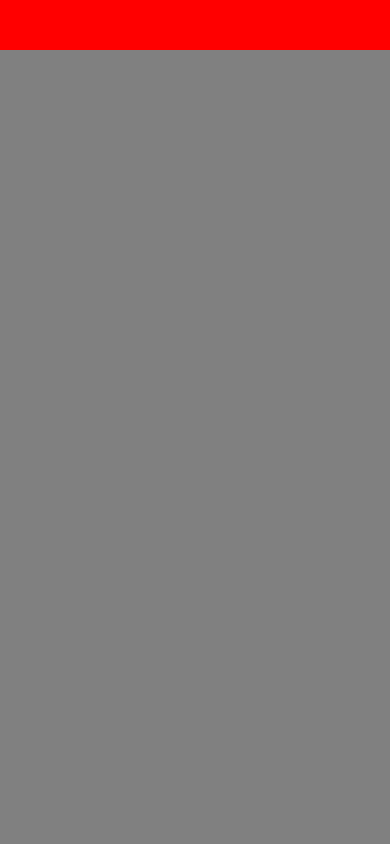
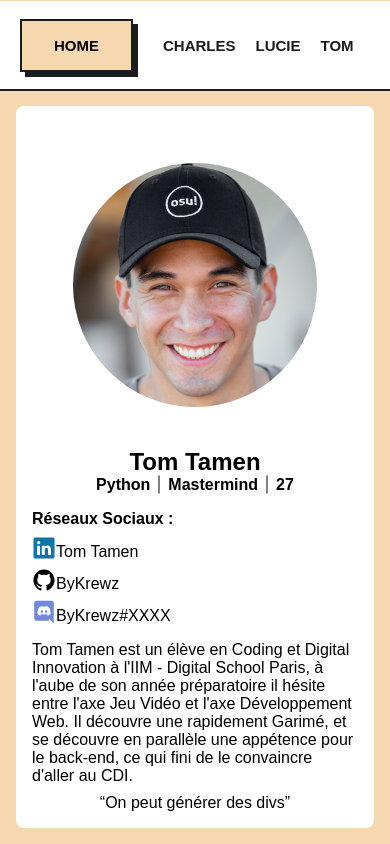
Before and after one commit to ByKrewz/Projet-W1-Git-Github, a plain HTML site: page charles/tom.html in a window 390 px wide. Drawn offline with nearby package versions, Linux system fonts and the light colour scheme.

Commit message:
:lipstick: Add profile + body bg color

```diff
--- a/charles/main.js
+++ b/charles/main.js
@@ -1,16 +1,16 @@
 "use strict"
 
 function getScrollPercent() {
-    var h = document.documentElement,
-        b = document.body,
+    var h = document.querySelector('main'),
         st = 'scrollTop',
         sh = 'scrollHeight';
-    return (h[st]||b[st]) / ((h[sh]||b[sh]) - h.clientHeight) * 100;
+    return (h[st]) / ((h[sh]) - h.clientHeight) * 100;
 }
 
-window.addEventListener("scroll", (e) => {
+document.querySelector("main").addEventListener("scroll", (e) => {
     console.log(getScrollPercent())
-    document.querySelector(".scene").style.transform = `rotateY(${getScrollPercent() / 100 * 270}deg) translateY(${getScrollPercent() / 100 * 900}px)`
+    document.querySelector(".scene").style.transform = `rotateY(${getScrollPercent() / 100 * 240}deg)`
+    // document.querySelector(".scene").style.transform = `rotateY(${getScrollPercent() / 100 * 240}deg) translateY(${getScrollPercent() / 100 * 900}px)`
     // console.log(`-${getScrollPercent() * 2}px`)
     // document.querySelector(".scene").style.top = `-${getScrollPercent() / 100 * 300}px`
 
--- a/charles/style.css
+++ b/charles/style.css
@@ -1,3 +1,104 @@
+/* ------------------------------------------------------------------- */
+
+* {
+    margin: 0;
+    padding: 0;
+    box-sizing: border-box;
+    font-family: 'Bahnschrift', sans-serif;
+}
+
+:root{
+    --black : #1b1c1e ;
+    --color : #f5d8b0 ;
+    --vert: #b9ff82;
+}
+
+body{
+    background-color: #ffffff;
+}
+
+header{
+    display: flex;
+    flex-direction: row;
+    position: fixed;
+    width: 100%;
+    margin: auto;
+    top: 1px;
+    padding:10px;
+    font-size:1.1rem;
+    height: 90px;
+    align-items: center;
+    border-bottom: var(--black) 2px solid;
+    background-color: white;
+    z-index: 10;
+}
+
+header nav{
+    display: flex;
+    flex-direction: row;
+    justify-content: space-between;
+    width: 100%;
+    margin-left: 50px;
+}
+
+header nav img{
+    width: 50px;
+    height: 50px;
+}
+
+header nav ul{
+    display: flex;
+    flex-direction: row;
+    align-items: center;
+}
+
+header nav ul li{
+    list-style: none;
+    justify-content: space-between;
+    width: 100%;
+}
+
+header nav ul li a{
+    padding:0 10px;
+    color: var(--black);
+    text-decoration: none;
+    text-transform: uppercase;
+    font-weight: bold;
+    font-size: 15px;
+    /* font-family: 'Playfair Display', serif; */
+}
+
+header nav button{
+    border: #1b1c1e 2px solid;
+    padding: 1rem 2rem ;
+    font-size: 15px;
+    font-weight: bold;
+    text-transform: uppercase;
+    margin-right: 20px;
+    box-shadow: #1b1c1e 5px 5px ;
+    background-color: var(--color);
+}
+
+@media screen and (max-width:760px) {
+    header nav{
+        display: flex;
+        flex-direction: row;
+        justify-content: space-between;
+        width: 100%;
+        margin-left: 10px;
+    }
+}
+
+/* ------------------------------------------------------------------- */
+
+/* fix nav bar */
+
+header nav{
+    justify-content: start;
+}
+
+/* fix nav bar */
+
 * {
     padding: 0;
     margin: 0;
@@ -5,52 +106,134 @@
     transform-style: preserve-3d;
 }
 
+a {
+    color: black;
+    text-decoration: none;
+}
+
 :root {
-    --navHeight: 50px;
+    --navHeight: 90px;
+    --translateValue: 25vh;
 }
 
 body {
-    overflow-x: hidden;
+    overflow: hidden;
     min-height: 100vh;
-    background: grey;
-}
-
-header {
-    height: var(--navHeight);
-    background-color: red;
+    background: #f5d8b0;
+    position: relative;
 }
 
 main {
     /* height: calc(100vh - var(--navHeight)); */
-    position: relative;
+    position: absolute;
+    bottom: 0;
+
+    height: calc(100vh - var(--navHeight));
+    overflow-y: scroll;
+    overflow-x: hidden;
+    scroll-snap-type: y mandatory;
+    /* margin: 16px 0 0 0; */
 }
 
 .scene {
     display: grid;
     place-items: center;
-    position: absolute;
+
 }
 
-section {
+.scene > section {
     height: calc(100vh - var(--navHeight));
-    padding: 16px;
+    width: 100%;
+    padding: 0 16px;
+    display: grid;
+    place-items: center;
+    scroll-snap-align: start;
+}
+
+
+section:nth-of-type(1) {
+    transform: rotateY(0deg) translateZ(var(--translateValue));
+}
+
+section:nth-of-type(2) {
+    transform: rotateY(-120deg) translateZ(var(--translateValue));
+}
+
+section:nth-of-type(3) {
+    transform: rotateY(-240deg) translateZ(var(--translateValue));
 }
 
 section > .card__container {
     width: 100%;
-    height: 100%;
+    height: calc(100% - 32px);
     border-radius: 8px;
     background: white;
+    padding: 16px;
+    display: flex;
+    flex-direction: column;
+    justify-content: space-between;
+    overflow-y: scroll;
 }
 
-section:nth-of-type(1) {
-    transform: rotateY(0deg) translateZ(400px);
+.profile__picture {
+    width: 100%;
+    aspect-ratio: 1 / 1;
+    display: grid;
+    place-items: center;
 }
 
-section:nth-of-type(2) {
-    transform: rotateY(-120deg) translateZ(400px);
+.profile__bio {
+    display: flex;
+    flex-direction: column;
+    justify-content: space-between;
+    height: 100%;
+    /* flex: 1 1 auto; */
 }
 
-section:nth-of-type(3) {
-    transform: rotateY(-240deg) translateZ(400px);
+.profile__picture img{
+    width: 75%;
+    aspect-ratio: 1 / 1;
+    object-fit: cover;
+    object-position: center;
+    border-radius: 50%;
 }
+
+.bio__name, .bio__surnames {
+    text-align: center;
+}
+
+.bio__surnames {
+    margin-bottom: 1rem;
+}
+
+.bio__surnames > span.separator {
+    width: 1px;
+    height: 100%;
+    border: solid 1px grey;
+    margin: 8px;
+    border-radius: 10px;
+}
+
+.bio__networks {
+    display: flex;
+    flex-direction: column;
+}
+
+.bio__networks > h4 {
+    margin-bottom: 0.5rem;
+}
+
+.bio__networks a {
+    display: flex;
+    align-items: center;
+}
+
+.bio__networks > a > ion-icon{
+    font-size: 1.5rem;
+    margin-bottom: 0.5rem;
+}
+
+.bio__quote {
+    display: flex;
+    justify-content: center;
+}
--- a/charles/tom.html
+++ b/charles/tom.html
@@ -5,17 +5,57 @@
     <meta http-equiv="X-UA-Compatible" content="IE=edge">
     <meta name="viewport" content="width=device-width, initial-scale=1.0">
     <title>Document</title>
-    <link rel="stylesheet" href="./../nav.css">
+    <link rel="stylesheet" href="../nav.css">
     <link rel="stylesheet" href="./style.css">
 </head>
 <body>
     <header>
-
+        <nav>
+            <button>Home</button>
+            <ul>
+                <li><a href="../lucie/charles.html">Charles</a></li>
+                <li><a href="../tom/lucie.html">Lucie</a></li>
+                <li><a href="../charles/tom.html">Tom</a></li>
+            </ul>
+        </nav>
     </header>
     <main>
         <div class="scene">
             <section>
-                <div class="card__container">Lorem ipsum dolor sit amet consectetur adipisicing elit. Asperiores aperiam, omnis quibusdam perspiciatis repudiandae facere id exercitationem necessitatibus sequi, dolores eaque, veniam enim doloribus quod nisi corporis obcaecati quia. Corrupti praesentium et voluptatem a voluptates vel? Sed cupiditate rem laudantium.</div>
+                <div class="card__container">
+                    <div class="profile__top">
+                        <div class="profile__picture">
+                            <img src="./images/ali_gator.jpg" alt="ali_gator">
+                        </div>
+                        <div>
+                            <div class="bio__names">
+                                <h2 class="bio__name">Tom Tamen</h2>
+                                <h4 class="bio__surnames">Python<span class="separator"></span>Mastermind<span class="separator"></span>27</h4>
+                            </div>
+                            <div class="bio__networks">
+                                <h4>Réseaux Sociaux : </h4>
+                                <a href="https://www.linkedin.com/in/tom-tamen-ab9ab9222/">
+                                    <ion-icon name="logo-linkedin" style="color: #0e76a8;"></ion-icon>
+                                    Tom Tamen
+                                </a>
+                                <a href="https://github.com/ByKrewz">
+                                    <ion-icon name="logo-github"></ion-icon>
+                                    ByKrewz
+                                </a>
+                                <a href="https://github.com/ByKrewz">
+                                    <ion-icon name="logo-discord" style="color: #7289da;"></ion-icon>
+                                    ByKrewz#XXXX
+                                </a>
+                            </div>
+                        </div>
+                    </div>
+                    <p class="profile__description">
+                            Tom Tamen est un élève en <span>Coding et Digital Innovation</span> à l'IIM - Digital School Paris, à l'aube de son année préparatoire il hésite entre l'axe Jeu Vidéo et l'axe Développement Web. Il découvre une rapidement Garimé, et se découvre en parallèle une appétence pour le back-end, ce qui fini de le convaincre d'aller au CDI.
+                    </p>
+                    <div class="bio__quote">
+                        <q>On peut générer des divs</q>
+                    </div>
+                </div>
             </section>
             <section>
                 <div class="card__container">
@@ -31,5 +71,7 @@
         </div>
     </main>
     <script src="./main.js"></script>
+    <script type="module" src="https://unpkg.com/ionicons@5.5.2/dist/ionicons/ionicons.esm.js"></script>
+    <script nomodule src="https://unpkg.com/ionicons@5.5.2/dist/ionicons/ionicons.js"></script>
 </body>
 </html>
```
Also changed, not shown: charles/images/ali_gator.jpg (added).
